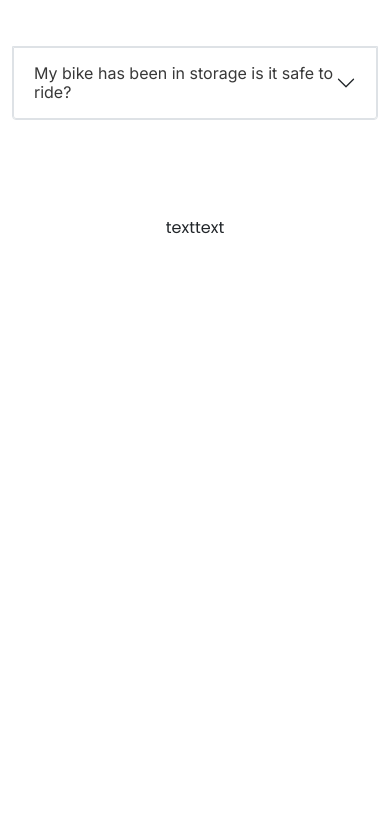
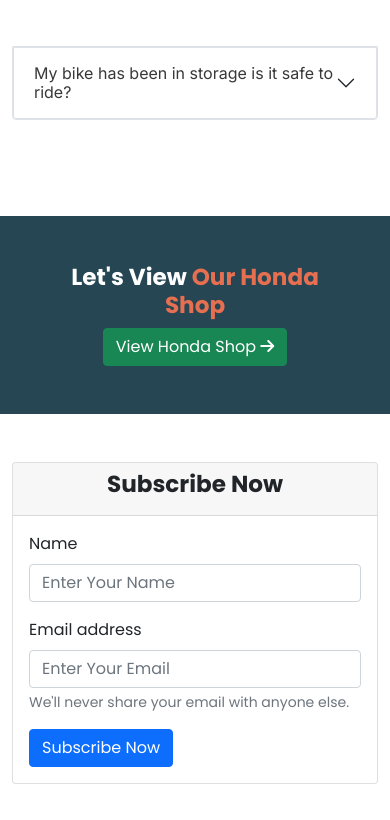
Before and after one commit to monir6163/honda-cbr, a plain HTML site: page index.html in a window 390 px wide. Shown: the part 4885-5705 px from the top of the page. Before the commit the page ends 5141 px from the top, so only its background shows below. Drawn offline with nearby package versions, Linux system fonts and the light colour scheme.

Commit message:
complete honda responsive

```diff
--- a/index.html
+++ b/index.html
@@ -114,7 +114,7 @@
                                         <i class="fas fa-star"></i>
                                         <i class="far fa-star empty"></i>
                                     </div>
-                                    <a class="fs-6 fw-bolder text-decoration-none" href="#">Regina Miles</a>
+                                    <a class="fs-6 fw-bolder text-decoration-none" href="https://www.facebook.com/monir.wdd/" target="_blank">Regina Miles</a>
                                 <h6 class="card-title fs-6 fw-bolder  mt-2">Banker</h6>
                             </div>
                         </div>
@@ -137,7 +137,7 @@
                                         <i class="fas fa-star"></i>
                                         <i class="far fa-star empty"></i>
                                     </div>
-                                    <a class="fs-6 fw-bolder text-decoration-none" href="#">Regina Miles</a>
+                                    <a class="fs-6 fw-bolder text-decoration-none" href="https://twitter.com/" target="_blank">Regina Miles</a>
                                 <h6 class="card-title fs-6 fw-bolder  mt-2">Banker</h6>
                             </div>
                         </div>
@@ -160,7 +160,7 @@
                                         <i class="fas fa-star"></i>
                                         <i class="far fa-star empty"></i>
                                     </div>
-                                    <a class="fs-6 fw-bolder text-decoration-none" href="#">Regina Miles</a>
+                                    <a class="fs-6 fw-bolder text-decoration-none" href="https://monirweb.com/" target="_blank">Regina Miles</a>
                                 <h6 class="card-title fs-6 fw-bolder  mt-2">Banker</h6>
                             </div>
                         </div>
@@ -240,13 +240,56 @@
             </div>
         </section>
         <!-- end faq area  -->
+        <!-- start lets view -->
+        <section class="my-5 view-bg">
+            <div class="container">
+                <div class="row p-5">
+                    <div class="col-lg-6 col-md-6 col-12">
+                        <h1 class="text-center fs-3 fw-bolder">
+                            <span class="text-white">Let's View</span>
+                            <span class="honda">Our Honda Shop</span>
+                        </h1>
+                    </div>
+                    <div class="col-lg-6 col-md-6 col-12 d-flex justify-content-center align-items-center">
+                        <a class="btn btn-success" href="https://daraz.com.bd" target="_blank">View Honda Shop <i class="fas fa-arrow-right"></i></a>
+                    </div>
+                </div>
+            </div>
+        </section>
+        <!-- end lets view -->
+        <!-- start subscribe area  -->
+        <section class="my-5">
+            <div class="container">
+                <div class="row">
+                    <div class="col-lg-12 col-md-12 col-12">
+                        <div class="card">
+                            <div class="card-header">
+                                <h1 class="text-center fs-3 fw-bolder">
+                                    <span class="text-dark">Subscribe Now</span>
+                                </h1>
+                            </div>
+                            <div class="card-body">
+                                <form>
+                                    <div class="mb-3">
+                                        <label for="name" class="form-label">Name</label>
+                                        <input type="text" class="form-control" id="name" placeholder="Enter Your Name">
+                                      </div>
+                                    <div class="mb-3">
+                                      <label for="exampleInputEmail1" class="form-label">Email address</label>
+                                      <input type="email" class="form-control" id="exampleInputEmail1" aria-describedby="emailHelp" placeholder="Enter Your Email">
+                                      <div id="emailHelp" class="form-text">We'll never share your email with anyone else.</div>
+                                    </div>
+                                    <button type="submit" class="btn btn-primary">Subscribe Now</button>
+                                </form>
+                            </div>
+                          </div>
+                    </div>
+                </div>
+            </div>
+        </section>
+        <!-- end subscribe area  -->
     </main>
     <!-- end main area  -->
-    <!-- start footer area  -->
-    <footer class="text-center">
-        <p>texttext</p>
-    </footer>
-    <!-- end footer area  -->
     <!-- bootstrap js cdn link  -->
     <script src="https://cdn.jsdelivr.net/npm/bootstrap@5.0.2/dist/js/bootstrap.bundle.min.js" integrity="sha384-MrcW6ZMFYlzcLA8Nl+NtUVF0sA7MsXsP1UyJoMp4YLEuNSfAP+JcXn/tWtIaxVXM" crossorigin="anonymous"></script>
 </body>
--- a/style.css
+++ b/style.css
@@ -6,7 +6,7 @@ body{
     margin-bottom: 6rem!important;
 }
 /* header banner style  */
-.banner-bg{
+.banner-bg, .view-bg{
     background-color: #264653;
 }
 #btn{
@@ -20,7 +20,7 @@ body{
 .happy, .faq{
     color: #0A0826;
 }
-.client, .qs{
+.client, .qs, .honda{
     color: #E76F51;
 }
 .star{
```
